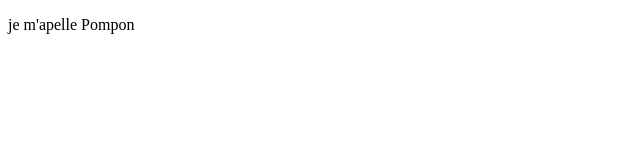
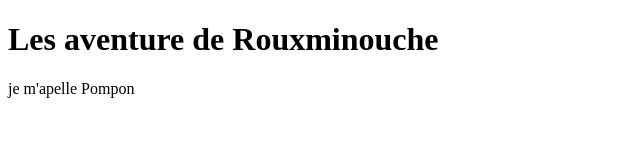
Before and after one commit to nadiapokpok/2019-la-prairie, a plain HTML site: page index.html in a window 1280 px wide. Shown: the whole page, without its empty margins (0-640 px from the left). Drawn offline with Linux system fonts and the light colour scheme.

Commit message:
ajout h1

```diff
--- a/index.html
+++ b/index.html
@@ -8,6 +8,7 @@
         <title>Document</title>
     </head>
     <body>
+        <h1>Les aventure de Rouxminouche</h1>
         <p>je m'apelle Pompon</p>
     </body>
     </html></head>
```
